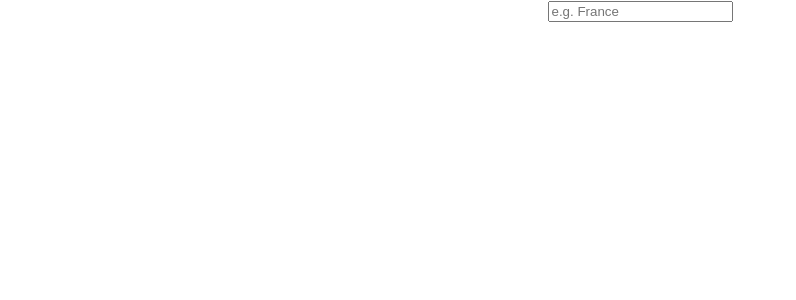
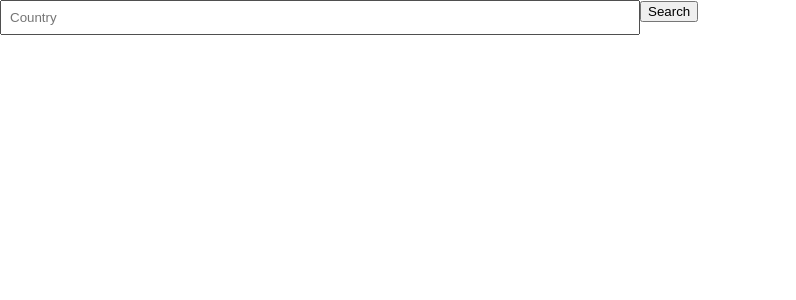
Before and after one commit to peacchy/air-pollution, a React (Create React App) app: page / in a window 1280 px wide. Shown: the top 300 px of the page, without its empty margins (0-796 px from the left). Built offline with nearby package versions, Linux system fonts and the light colour scheme.

Commit message:
add: * button search
style:

* element positioning

```diff
--- a/src/App.css
+++ b/src/App.css
@@ -1,3 +1,2 @@
 .App {
-  text-align: center;
 }
--- a/src/components/input-autocomplete/InputAutocomplete.css
+++ b/src/components/input-autocomplete/InputAutocomplete.css
@@ -0,0 +1,26 @@
+.search {
+    display: flex;
+}
+.autocomplete {
+    width: 50%;
+    display: flex;
+    flex-direction: column;
+}
+.autocomplete-list {
+    list-style: none;
+    margin: 0;
+    padding-left: 0;
+
+}
+.autocomplete-list-element {
+    border: 1px solid gray;
+    border-top: none;
+    padding: 0.5rem;
+}
+
+.userInputSearch {
+    padding: 0.5rem;
+}
+
+.btn-search{
+}
--- a/src/components/input-autocomplete/InputAutocomplete.jsx
+++ b/src/components/input-autocomplete/InputAutocomplete.jsx
@@ -9,28 +9,41 @@ const InputAutocomplete = props => {
 
 	useEffect(() => {
 		const result = test.filter(p =>
-			p.toLowerCase().includes(props.value)
+			p.toLowerCase().includes(props.value.toLowerCase())
 		);
 
 		setSuggestions(result);
 	}, [props.value]);
 
 	return (
-		<div>
-			<div>
+		<div className="search">
+			<div className="autocomplete">
 				<input
+					className="userInputSearch"
 					type="text"
 					value={props.value}
-					placeholder="e.g. France"
+					placeholder="Country"
 					onChange={event => props.onChange(event.target.value)}
 					onFocus={() => setInputFocus(true)}
 					onBlur={() => setInputFocus(false)}
 				/>
+				<ul className="autocomplete-list">
+					{inputFocus &&
+					suggestions.map((key, index) => {
+						return (
+							<li
+								className="autocomplete-list-element"
+								key={index}
+							>
+								{key}
+							</li>
+						);
+					})}
+				</ul>
 			</div>
-            {inputFocus &&
-				suggestions.map((key,index) => {
-					return <div key={index}>{key}</div>;
-				})}
+			<div className="btn">
+				<button className="btn-search">Search</button>
+			</div>
 		</div>
 	);
 };
```
